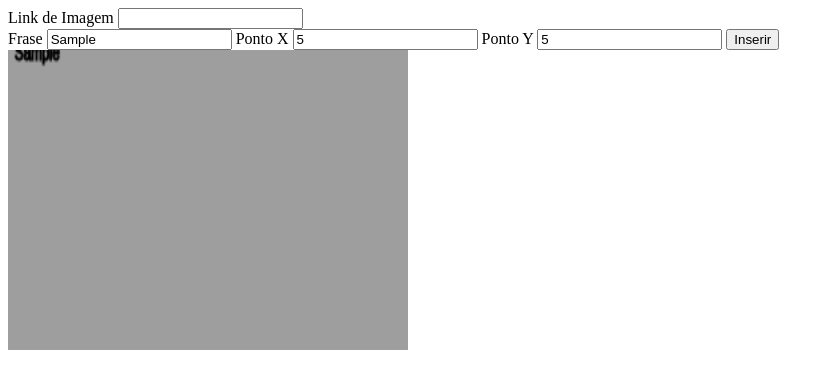
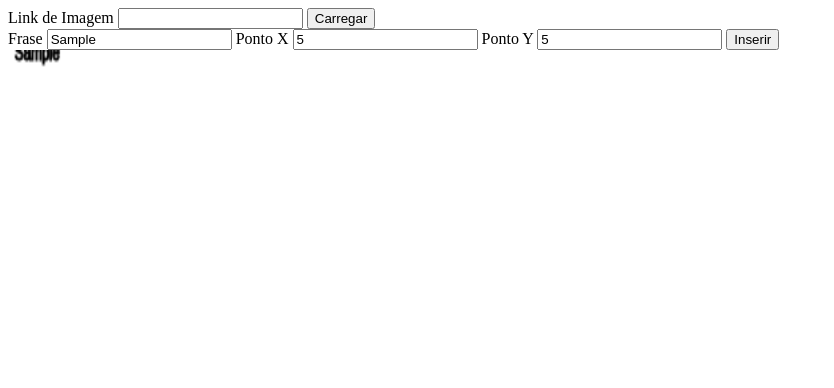
Before and after one commit to samuelsilvadev/create-memes, a plain HTML site: page index.html in a window 1280 px wide. Both pictures are taken after typing "Sample", "5", "5" into the empty fields and a click on the button "Inserir". Shown: the whole page, without its empty margins (0-834 px from the left). Drawn offline with Linux system fonts and the light colour scheme.

Commit message:
pegando contexto da variavel global

```diff
--- a/index.html
+++ b/index.html
@@ -5,6 +5,7 @@
 	<form>
 		<label>Link de Imagem</label>
 		<input id="linkImagem" type="text" name="linkImagem">
+		<button id="carregarImagem">Carregar</button>
 	</form>
 	<form>
 		<label>Frase</label>
@@ -26,21 +27,27 @@
 
 		document.querySelector("#inserirFrase").addEventListener("click", function(e){
 			e.preventDefault();
-			createtextInImage(context);
+			createtextInImage();
 		});
+
+		/*document.querySelector("#carregarImagem").addEventListener("click", function(e){
+			e.preventDefault();
+			createImage(document.querySelector("#frase").value);
+		});*/
 
 		createImage();
 
-		function createImage(callback){
+		//https://2.bp.blogspot.com/-3I9STecZVjA/TzG6jEfWCGI/AAAAAAAAfKQ/JSLV2yzPHJQ/s1600/VUDU.jpg
+		function createImage(src){
 			let image = new Image();
-			image.src = "https://2.bp.blogspot.com/-3I9STecZVjA/TzG6jEfWCGI/AAAAAAAAfKQ/JSLV2yzPHJQ/s1600/VUDU.jpg";
+			image.src = src;
 			image.onload = function(){
 				context.drawImage(this, 0, 0, canvas.width, canvas.height);
 			}
 		}
 
-		function createtextInImage(ctx){
-			ctx.strokeText(document.querySelector("#frase").value,
+		function createtextInImage(){
+			context.strokeText(document.querySelector("#frase").value,
 							document.querySelector("#x").value,
 							document.querySelector("#y").value);
 		}
```
